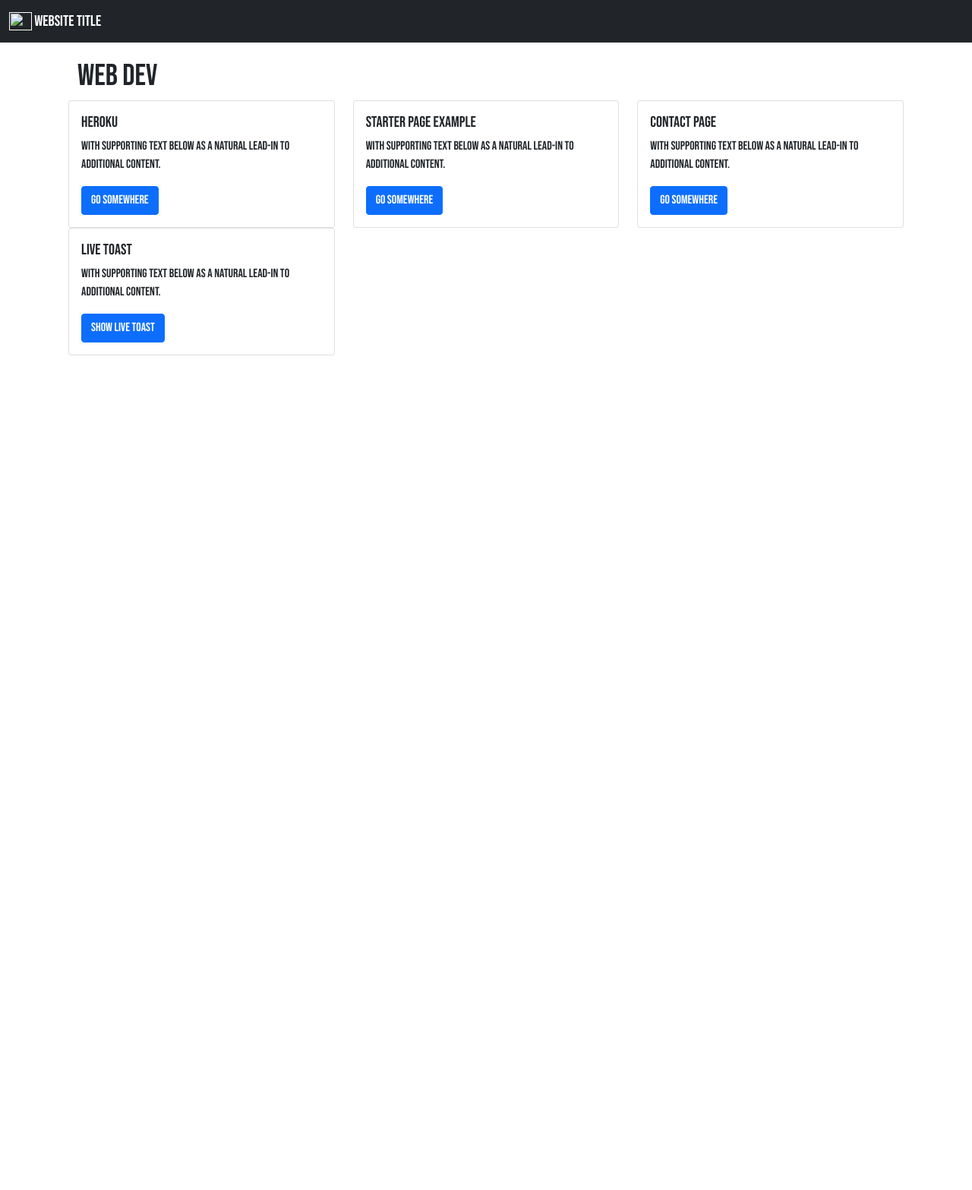
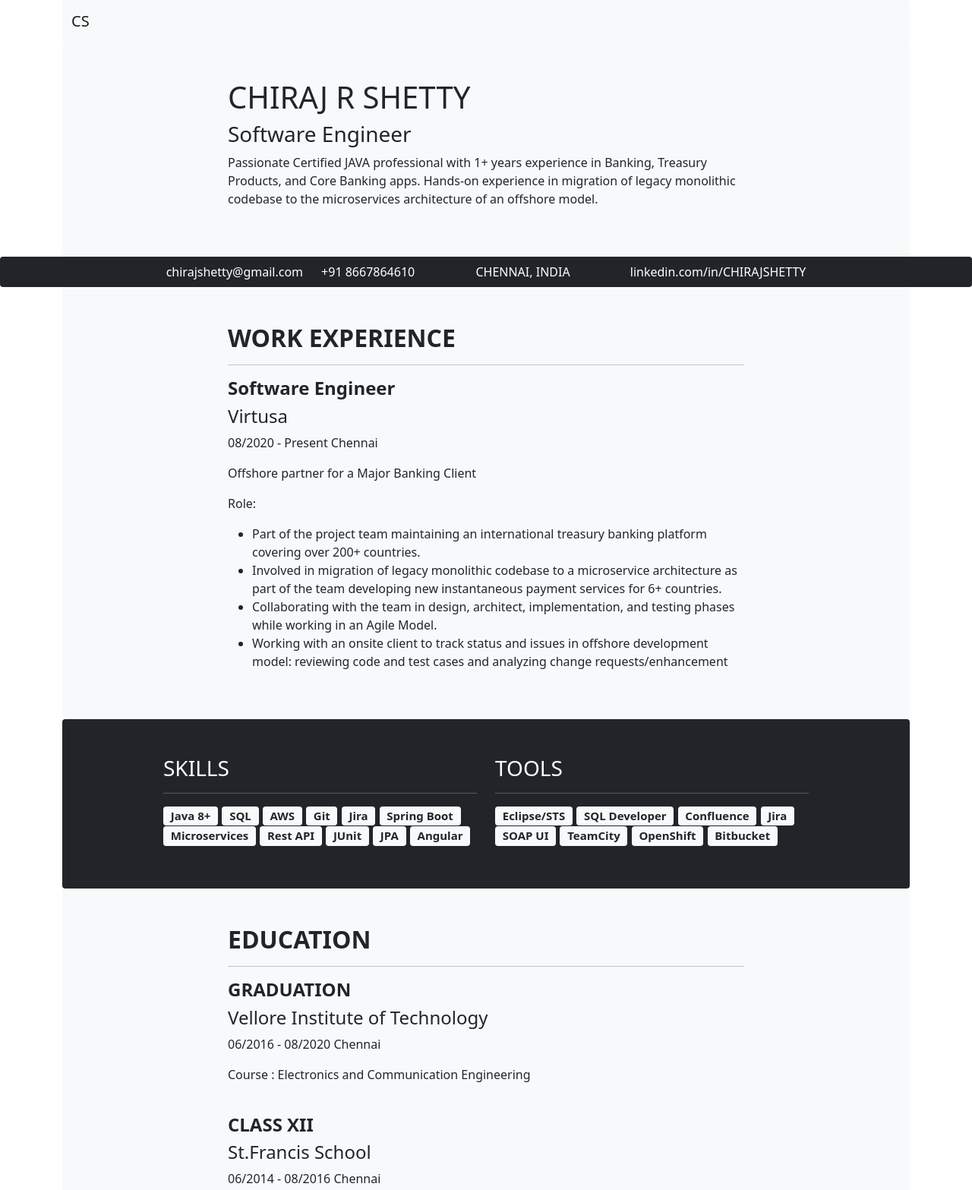
Before and after one commit to chirajshetty/webdev, a plain HTML site: page index.html in a window 1280 px wide. Shown: the top 1567 px of the page at 76% size. Before the commit the page ends 800 px from the top, so only its background shows below. Drawn offline with nearby package versions, Linux system fonts and the light colour scheme.

Commit message:
New home page

```diff
--- a/index.html
+++ b/index.html
@@ -3,92 +3,153 @@
   <meta charset="UTF-8">
   <meta http-equiv="X-UA-Compatible" content="IE=edge">
   <meta name="viewport" content="width=device-width, initial-scale=1.0">
-    <title>Website Title</title>
+  <title>Resume Page</title>
   <link rel="stylesheet" href="style.css">
-
-
-
   <!-- CSS only -->
   <link href="https://cdn.jsdelivr.net/npm/bootstrap@5.1.3/dist/css/bootstrap.min.css" rel="stylesheet" integrity="sha384-1BmE4kWBq78iYhFldvKuhfTAU6auU8tT94WrHftjDbrCEXSU1oBoqyl2QvZ6jIW3" crossorigin="anonymous">
   <!-- JavaScript Bundle with Popper -->
   <script src="https://cdn.jsdelivr.net/npm/bootstrap@5.1.3/dist/js/bootstrap.bundle.min.js" integrity="sha384-ka7Sk0Gln4gmtz2MlQnikT1wXgYsOg+OMhuP+IlRH9sENBO0LRn5q+8nbTov4+1p" crossorigin="anonymous"></script>
-    <link href="https://fonts.googleapis.com/css2?family=Bebas+Neue&display=swap" rel="stylesheet">    <style>
-    body {
-        font-family: 'Bebas Neue', cursive;
-    }
-    </style>
 
 </head>
-<body bg-dark text-white>
 
-
-      <nav class="navbar navbar-dark bg-dark">
+<body>
+  <div class="container">
+    <nav class="navbar navbar-expand-lg navbar-light bg-light rounded gy-2" aria-label="Eleventh navbar example">
       <div class="container-fluid">
-          <a class="navbar-brand" href="">
-            <img src=""" alt="" width="30" height="24" class="d-inline-block align-text-top">
-            Website Title
-          </a>
+        <a class="navbar-brand" href="/">CS</a>
+        <button class="navbar-toggler" type="button" data-bs-toggle="collapse" data-bs-target="#navbarsExample09" aria-controls="navbarsExample09" aria-expanded="false" aria-label="Toggle navigation">
+          <span class="navbar-toggler-icon"></span>
+        </button>
       </div>
     </nav>
-    <div class="container" style="padding: 20px;">
-        <div class="container-fluid">
-            <h1> Web Dev </h1>
-        </div>
-
-
-    <div class="row">
-        <div class="col-sm-4">
-          <div class="card">
-            <div class="card-body">
-              <h5 class="card-title">Heroku</h5>
-              <p class="card-text">With supporting text below as a natural lead-in to additional content.</p>
-              <a href="https://webdev-herok.herokuapp.com/" class="btn btn-primary">Go somewhere</a>
+    <div>
+      <div class="bg-light p-5 rounded" >
+        <div class="col-sm-8 mx-auto">
+          <h1>CHIRAJ R SHETTY</h1>
+          <h3>Software Engineer</h3>
+          <p>Passionate Certified JAVA professional with 1+ years experience in Banking, Treasury Products, and Core Banking apps. Hands-on experience in migration of legacy monolithic codebase to the microservices architecture of an offshore model.</p>
         </div>
       </div>
     </div>
-        <div class="col-sm-4">
-            <div class="card">
-              <div class="card-body">
-                <h5 class="card-title">Starter Page Example</h5>
-                <p class="card-text">With supporting text below as a natural lead-in to additional content.</p>
-                <a href="/webdev/starter.html" class="btn btn-primary">Go somewhere</a>
+  </div>
+  <div class="bg-dark p-2 rounded text-white" >
+    <div class="col-sm-8 mx-auto">
+      <div class="row">
+        <div class="col">chirajshetty@gmail.com</div>
+        <div class="col">+91 8667864610</div>
+        <div class="col">CHENNAI, INDIA</div>
+        <div class="col">linkedin.com/in/CHIRAJSHETTY</div>
       </div>
     </div>
   </div>
-          <div class="col-sm-4">
-            <div class="card">
-              <div class="card-body">
-                <h5 class="card-title">Contact Page</h5>
-                <p class="card-text">With supporting text below as a natural lead-in to additional content.</p>
-                <a href="/webdev/contact.html" class="btn btn-primary">Go somewhere</a>
+  <div class="container">
+    <div class="bg-light p-5 rounded" >
+      <div class="col-sm-8 mx-auto">
+        <h2><b>WORK EXPERIENCE</b></h2>
+        <hr>
+        <h4><b>Software Engineer</b></h4>
+        <h4>Virtusa</h4>
+        <p>08/2020 - Present <span style="align: right">Chennai</span></p>
+        <p>Offshore partner for a Major Banking Client</p>
+        <p>Role:</p>
+        <ul>
+          <li>Part of the project team maintaining an international treasury banking platform covering over 200+ countries.</li>
+          <li>Involved in migration of legacy monolithic codebase to a microservice architecture as part of the team developing new instantaneous payment services for 6+ countries.</li>
+          <li>Collaborating with the team in design, architect, implementation, and testing phases while working in an Agile Model. </li>
+          <li>Working with an onsite client to track status and issues in offshore development model: reviewing code and test cases and analyzing change requests/enhancement</li>
+        </ul>
+      </div>
+    </div>
+    <div class="bg-dark p-5 rounded text-white">
+      <div class="col-sm-10 mx-auto">
+        <div class="row">
+          <div class = "col">
+            <h3>SKILLS</h3>
+            <hr>
+            <h5 class=""><span class="badge bg-light text-dark">Java 8+</span>
+              <span class="badge bg-light text-dark">SQL</span>
+              <span class="badge bg-light text-dark">AWS</span>
+              <span class="badge bg-light text-dark">Git</span>
+              <span class="badge bg-light text-dark">Jira</span>
+              <span class="badge bg-light text-dark">Spring Boot</span>
+              <span class="badge bg-light text-dark">Microservices</span>
+              <span class="badge bg-light text-dark">Rest API</span>
+              <span class="badge bg-light text-dark">JUnit</span>
+              <span class="badge bg-light text-dark">JPA</span>
+              <span class="badge bg-light text-dark">Angular</span></h5>
+            </div>
+            <div class = "col">
+              <h3>TOOLS</h3>
+              <hr>
+              <h5 class=""><span class="badge bg-light text-dark">Eclipse/STS</span>
+                <span class="badge bg-light text-dark">SQL Developer</span>
+                <span class="badge bg-light text-dark">Confluence</span>
+                <span class="badge bg-light text-dark">Jira</span>
+                <span class="badge bg-light text-dark">SOAP UI</span>
+                <span class="badge bg-light text-dark">TeamCity</span>
+                <span class="badge bg-light text-dark">OpenShift</span>
+                <span class="badge bg-light text-dark">Bitbucket</span></h5>
               </div>
             </div>
           </div>
-          <div class="col-sm-4">
+        </div>
+        <div class="bg-light p-5 rounded" >
+          <div class="col-sm-8 mx-auto">
+            <h2><b>EDUCATION</b></h2>
+            <hr>
+            <h4><b>GRADUATION</b></h4>
+            <h4>Vellore Institute of Technology</h4>
+            <p>06/2016 - 08/2020 <span style="align: right">Chennai</span></p>
+            <p>Course : Electronics and Communication Engineering</p>
+            <br>
+            <h4><b>CLASS XII</b></h4>
+            <h4>St.Francis School</h4>
+            <p>06/2014 - 08/2016 <span style="align: right">Chennai</span></p>
+            <p>Course : Science PCM</p>
+          </div>
+        </div>
+        <div class="bg-light p-5 rounded" >
+          <div class="col-sm-8 mx-auto">
+            <h2><b>CERTIFICATES</b></h2>
+            <hr>
+            <div class="row">
+              <div class="col-md-6">
                 <div class="card">
                   <div class="card-body">
-                <h5 class="card-title">Live Toast</h5>
-                <p class="card-text">With supporting text below as a natural lead-in to additional content.</p>
-                <button type="button" class="btn btn-primary" id="liveToastBtn">Show live toast</button>
+                    <h5 class="card-title">ORACLE CERTIFIED JAVA PROFESSIONAL (OCP)</h5>
+                    <p class="card-text">CP 1Z0-809 Java SE 8.</p>
+                  </div>
+                </div>
+              </div>
+              <div class="col-md-6">
+                <div class="card">
+                  <div class="card-body">
+                    <h5 class="card-title">ORACLE CERTIFIED JAVA ASSOCIATE (OCA)</h5>
+                    <p class="card-text">OCA 1Z0-808 Java SE 8.</p>
+                  </div>
+                </div>
+              </div>
+              <div class="col-md-6">
+                <div class="card">
+                  <div class="card-body">
+                    <h5 class="card-title">FULL-STACK JAVA DEVELOPER (12/2019 - 06/2020)</h5>
+                    <p class="card-text">SPRING , ANGULAR</p>
+                  </div>
+                </div>
+              </div>
+              <div class="col-md-6">
+                <div class="card">
+                  <div class="card-body">
+                    <h5 class="card-title">PAYPAL`s REST APIs Design and Fundamentals</h5>
+                    <p class="card-text">Course on the basics of REST APIs from a Senior Executive from Paypal.</p>
+                  </div>
+                </div>
               </div>
             </div>
           </div>
         </div>
       </div>
 
-    <div class="position-fixed bottom-0 end-0 p-3" style="z-index: 11">
-        <div id="liveToast" class="toast hide" role="alert" aria-live="assertive" aria-atomic="true">
-          <div class="toast-header">
-            <img src="..." class="rounded me-2" alt="...">
-            <strong class="me-auto">Bootstrap</strong>
-            <small>11 mins ago</small>
-            <button type="button" class="btn-close" data-bs-dismiss="toast" aria-label="Close"></button>
-          </div>
-          <div class="toast-body">
-            Hello, world! This is a toast message.
-          </div>
-        </div>
-      </div>
 
     </body>
     </html>
```
Also changed, not shown: api_read.html (added, +23 -0 lines), index2.html (added, +88 -0 lines), material-ui.html (added, +34 -0 lines). Lines whose indentation alone changed are shown as unchanged.
